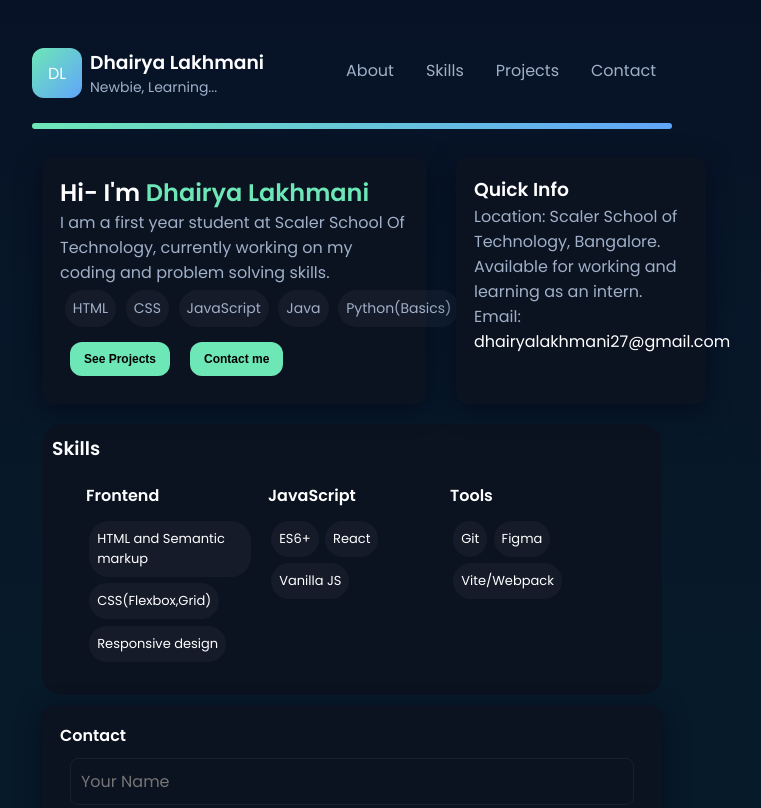
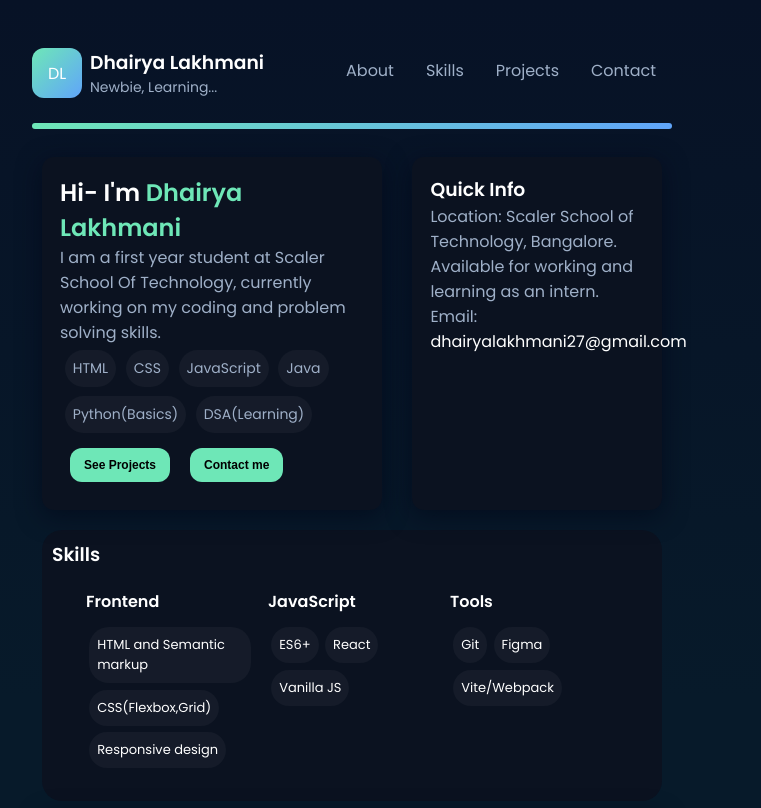
Before and after one commit to dhairyalakhmani/my_portfolio, a plain HTML site: page index.html in a window 1280 px wide. Shown: the top 808 px of the page, without its empty margins (288-1049 px from the left). Drawn offline with Linux system fonts and the light colour scheme.

Commit message:
Update index.html

```diff
--- a/index.html
+++ b/index.html
@@ -175,6 +175,9 @@
         .p-10-60 {
             padding: 10px 60px;
         }
+        .dwrap{
+            flex-wrap: wrap;
+        }
 
         @media (max-width: 1024px) {
             body {
@@ -257,7 +260,7 @@
                     coding and problem
                     solving skills.</p>
             </div>
-            <div class="d-flex">
+            <div class="d-flex dwrap">
                 <div class="tag-item font-color">HTML</div>
                 <div class="tag-item font-color">CSS</div>
                 <div class="tag-item font-color">JavaScript</div>
```
